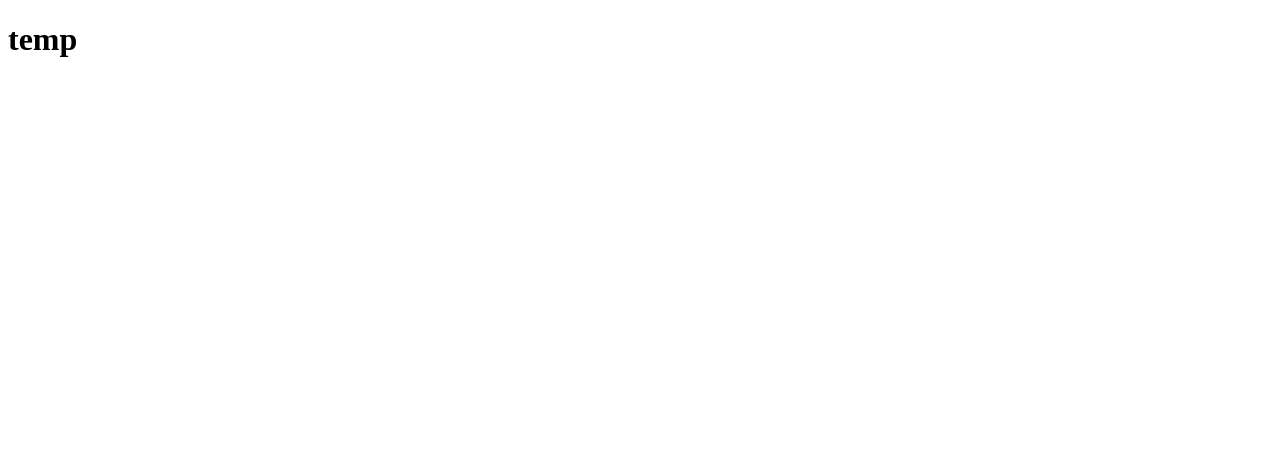
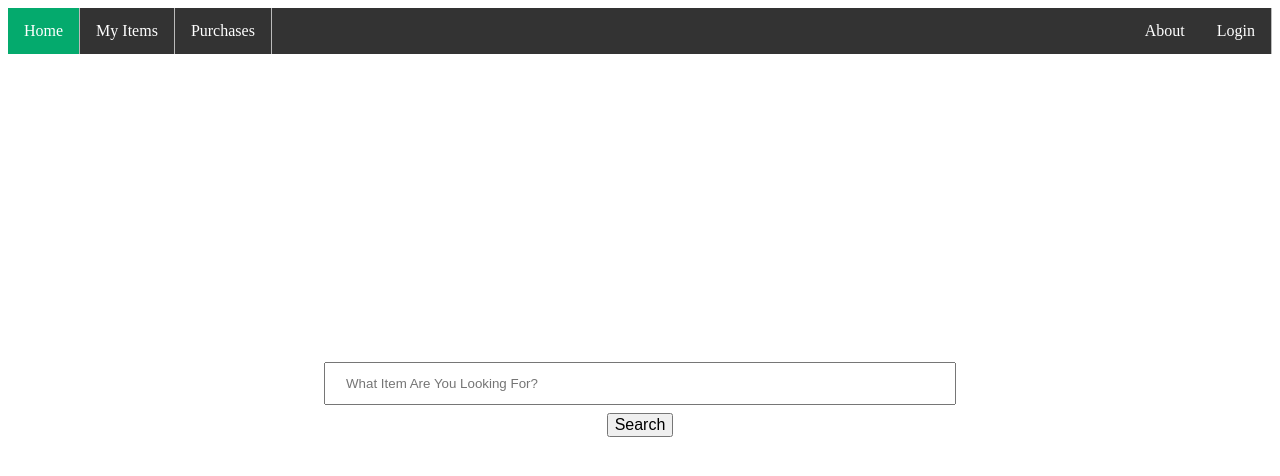
Before and after one commit to btfuhrma/CIS566-Market, a Django app: page / in a window 1280 px wide. Before the commit the part shown is almost empty. Shown: the top 476 px of the page. Run offline with Django 5.2, Linux system fonts and the light colour scheme.

Commit message:
changed static file dir, set default homepage, created moc up of initial page

```diff
--- a/Market/Item/urls.py
+++ b/Market/Item/urls.py
@@ -4,4 +4,5 @@ from . import views
 
 urlpatterns = [
     path("", views.index, name="index"),
+    path("search", views.search, name="search")
 ]
--- a/Market/Item/views.py
+++ b/Market/Item/views.py
@@ -5,3 +5,7 @@ from django.template import loader
 
 def index(request):
     return render(request, "Item/index.html")
+
+def search(request, title):
+    context = "temp"
+    return render(request, "Item/index.html")
--- a/Market/Market/settings.py
+++ b/Market/Market/settings.py
@@ -118,6 +118,10 @@ USE_TZ = True
 
 STATIC_URL = 'static/'
 
+STATICFILES_DIRS = [
+    BASE_DIR / "static",  # or the correct path to your static files
+]
+
 # Default primary key field type
 # https://docs.djangoproject.com/en/5.1/ref/settings/#default-auto-field
 
--- /dev/null
+++ b/Market/static/Item/index.css
@@ -0,0 +1,62 @@
+.nav-list {
+    list-style-type: none;
+    margin: 0;
+    padding: 0;
+    overflow: hidden;
+    background-color: #333;
+}
+
+.nav-item {
+    float: left;
+    border-right:1px solid #bbb;
+}
+
+.nav-item:last-child {
+    border-right: none;
+}
+
+.nav-item a {
+    display: block;
+    color: white;
+    text-align: center;
+    padding: 14px 16px;
+    text-decoration: none;
+}
+
+.nav-item a:hover:not(.active) {
+    background-color: #111;
+}
+
+.active {
+    background-color: #04AA6D;
+}
+
+.nav-bar{
+    width: 100%;
+}
+
+.search-div{
+    width: 100%;
+    margin-top: 300px;
+}
+
+.search-input{
+    width: 50%;
+    padding: 12px 20px;
+    margin: 8px 0;
+    box-sizing: border-box;
+}
+
+.search-box{
+    width: 100%;
+    text-align: center;
+}
+
+.search-button-div{
+    text-align: center;
+}
+
+.search-button{
+    text-align: center;
+    font-size: 16px;
+}
--- a/Market/templates/Item/index.html
+++ b/Market/templates/Item/index.html
@@ -1,7 +1,33 @@
 <!DOCTYPE html>
+{% load static %}
+<html lang="en">
 <head>
-
+    <meta charset="UTF-8">
+    <meta name="viewport" content="width=device-width, initial-scale=1.0">
+    <title>Home Page</title>
+    <link rel="stylesheet" href="{% static 'Item/index.css' %}">
 </head>
 <body>
-    <h1>temp</h1>
+    <div class="nav-bar">
+        <ul class="nav-list">
+            <li class="nav-item"><a class="active" href="{% url 'index' %}">Home</a></li>
+            <li class="nav-item"><a href="#news">My Items</a></li>
+            <li class="nav-item"><a href="#contact">Purchases</a></li>
+            <li class="nav-item" style="float:right"><a href="#about">Login</a></li> <!-- This needs some logic if they already logged in for l8r-->
+            <li class="nav-item" style="float:right"><a href="#about">About</a></li>
+        </ul>
+    </div>
+    <div class="search-div">
+        <div class="search-bar">
+            <form action="{% url 'search' %}" method="GET" class="search-form">
+                <div class="search-box">
+                    <input class="search-input" type="text" name="query" placeholder="What Item Are You Looking For?" required>
+                </div>
+                <div class="search-button-div">
+                    <button class="search-button" type="submit">Search</button>
+                </div>
+            </form>
+        </div>
+    </div>
 </body>
+</html>
```
